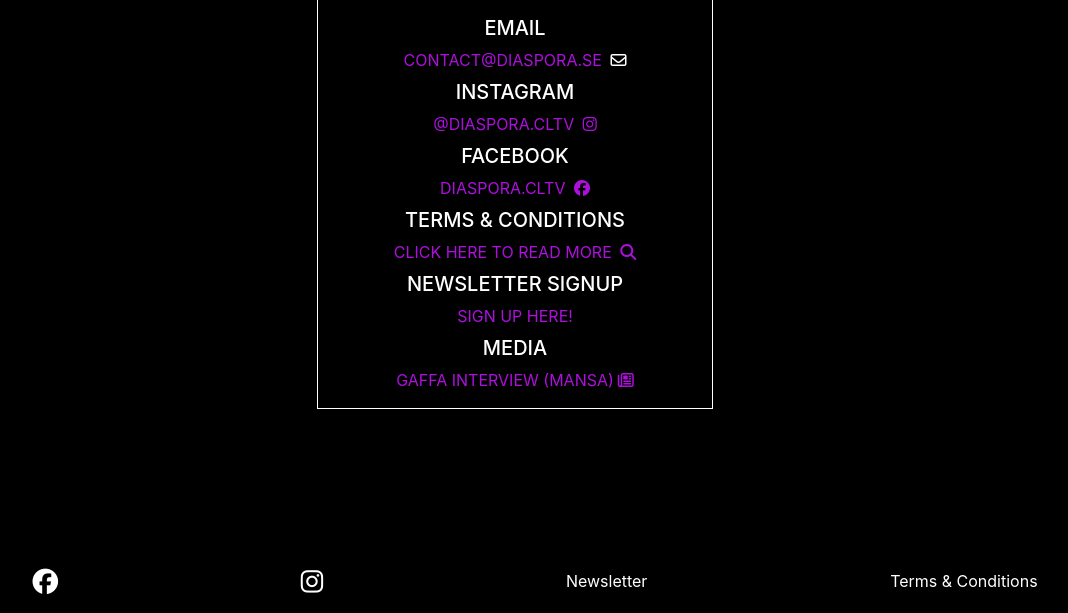
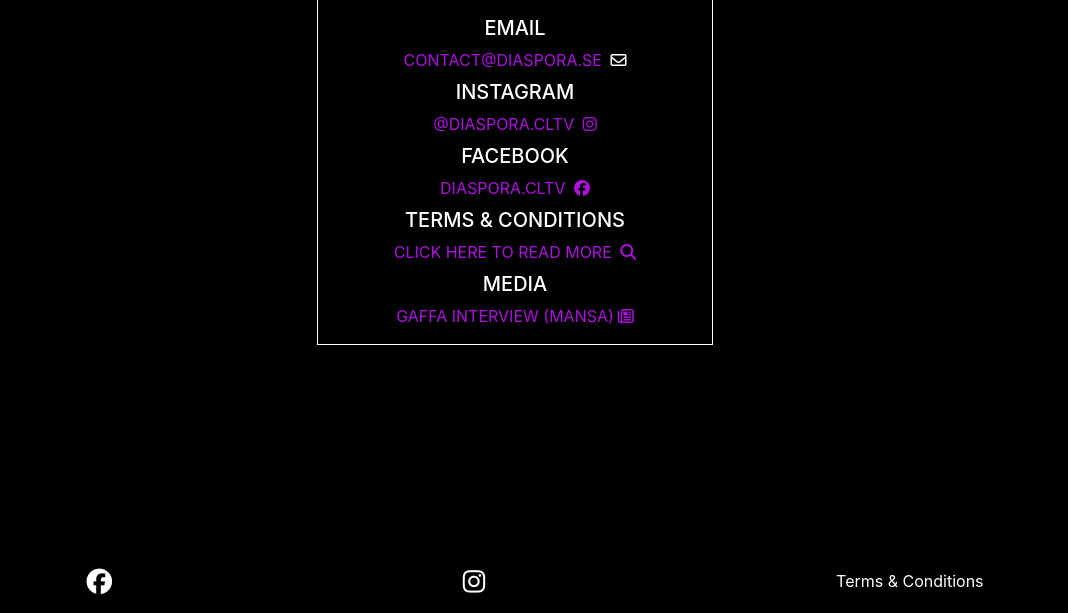
Before and after one commit to J-A-S-M-I-N-J/diaspora, a Django app: page /contact/contact in a window 1280 px wide. Shown: the part 187-800 px from the top of the page, without its empty margins (125-1193 px from the left). Run offline with Django 3.2, Linux system fonts and the light colour scheme; some libraries are stand-ins or nearby versions.

Commit message:
last commit

```diff
--- a/contact/templates/contact.html
+++ b/contact/templates/contact.html
@@ -49,10 +49,6 @@
                                         <i class="fa fa-search pl-1" aria-hidden="true"></i>
                                     </a>
                                 </li>
-                                <li class="my-2">
-                                    <h5>Newsletter Signup</h5>
-                                    <a class="newsletter-contact-page text-purple-light" href="#">Sign Up Here!</a>
-                                </li>
                                 <li class="mb-3">
                                     <h5>Media</h5>
                                     <a class="media-contact-page text-purple-light"
--- a/templates/base.html
+++ b/templates/base.html
@@ -107,9 +107,11 @@
                     <button class="navbar-toggler bg-white text-black" type="button" data-toggle="collapse" data-target="#main-nav" aria-controls="main-nav" aria-expanded="false" aria-label="Toggle navigation">
                         <span class="navbar-toggler-icon"></span>
                     </button>
+
                     {% include 'includes/mobile-top-header.html' %}
                     {% include 'includes/main-nav.html' %}
                 </nav>
+            </div>
         </header>
 
         {% if messages %}
@@ -155,10 +157,6 @@
                             aria-label="Visit our Instagram page (opens in a new tab)"><i class="fab fa-instagram"></i></a>
                     </li>
                     <li class="list-inline-item pt-4">
-                        <a class="text-white" href="https://chimpstatic.com/mcjs-connected/js/users/f0ed095844578ec110a414515/9accc569c203ff04ddc5617e5.js" target="_blank" rel="next"
-                            aria-label="Visit our Twitter page (opens in a new tab)">Newsletter</a>
-                    </li>
-                    <li class="list-inline-item pt-4">
                         <a class="text-white" href="{% url 'terms' %}" target="_blank" rel="help"
                             aria-label="Visit our YouTube page (opens in a new tab)">Terms & Conditions</a>
                     </li>
--- a/templates/includes/main-nav.html
+++ b/templates/includes/main-nav.html
@@ -6,6 +6,7 @@
                 Home
             </a>
         </li>
+        <li>
             <a class="logo-font btn btn-black-inverted border-black py-1 px-3 font-weight-bold nav-link text-white mx-2"
             href="{% url 'about' %}" id="specials-link"  aria-haspopup="true" aria-expanded="false">
                 About
```
